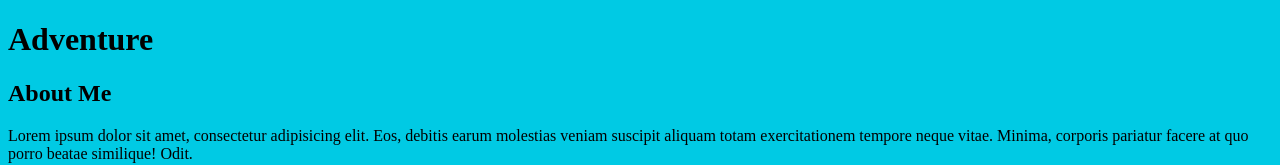
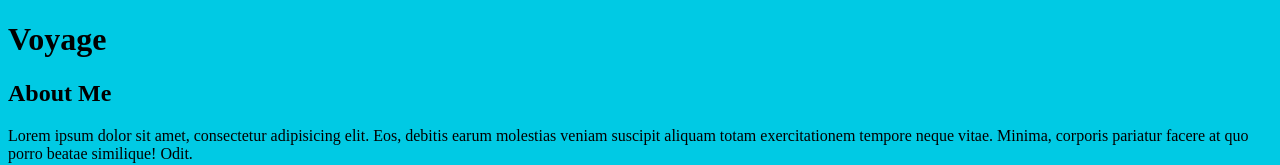
Before and after one commit to katariasiddharth94/new-git-project, a plain HTML site: page index.html in a window 1280 px wide. Shown: the top 165 px of the page. Drawn offline with Linux system fonts and the light colour scheme.

Commit message:
Change heading to voyage

```diff
--- a/index.html
+++ b/index.html
@@ -10,7 +10,7 @@
 <body>
 
     <header>
-        <h1>Adventure</h1>
+        <h1>Voyage</h1>
     </header>
 
     <div class="container">
```
